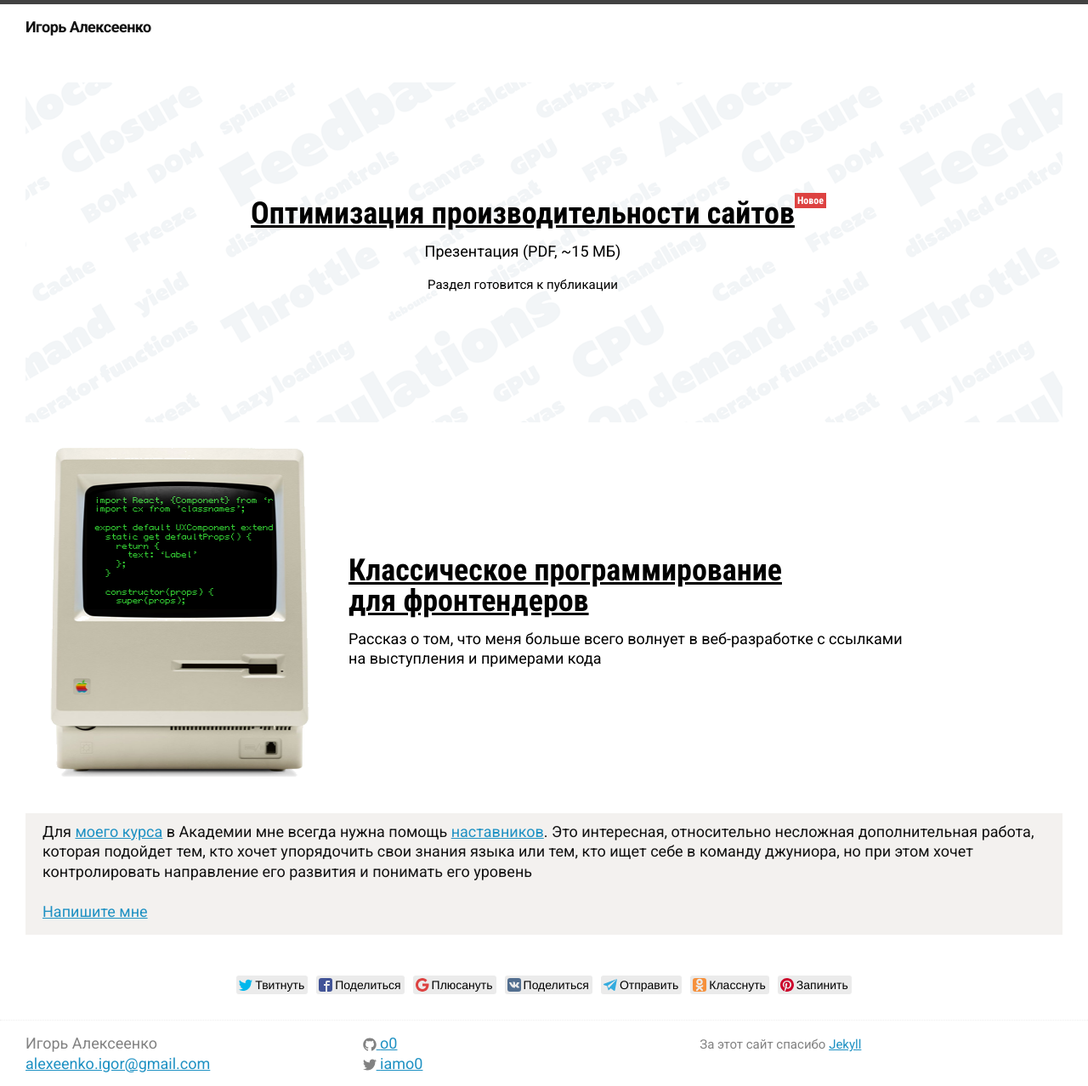
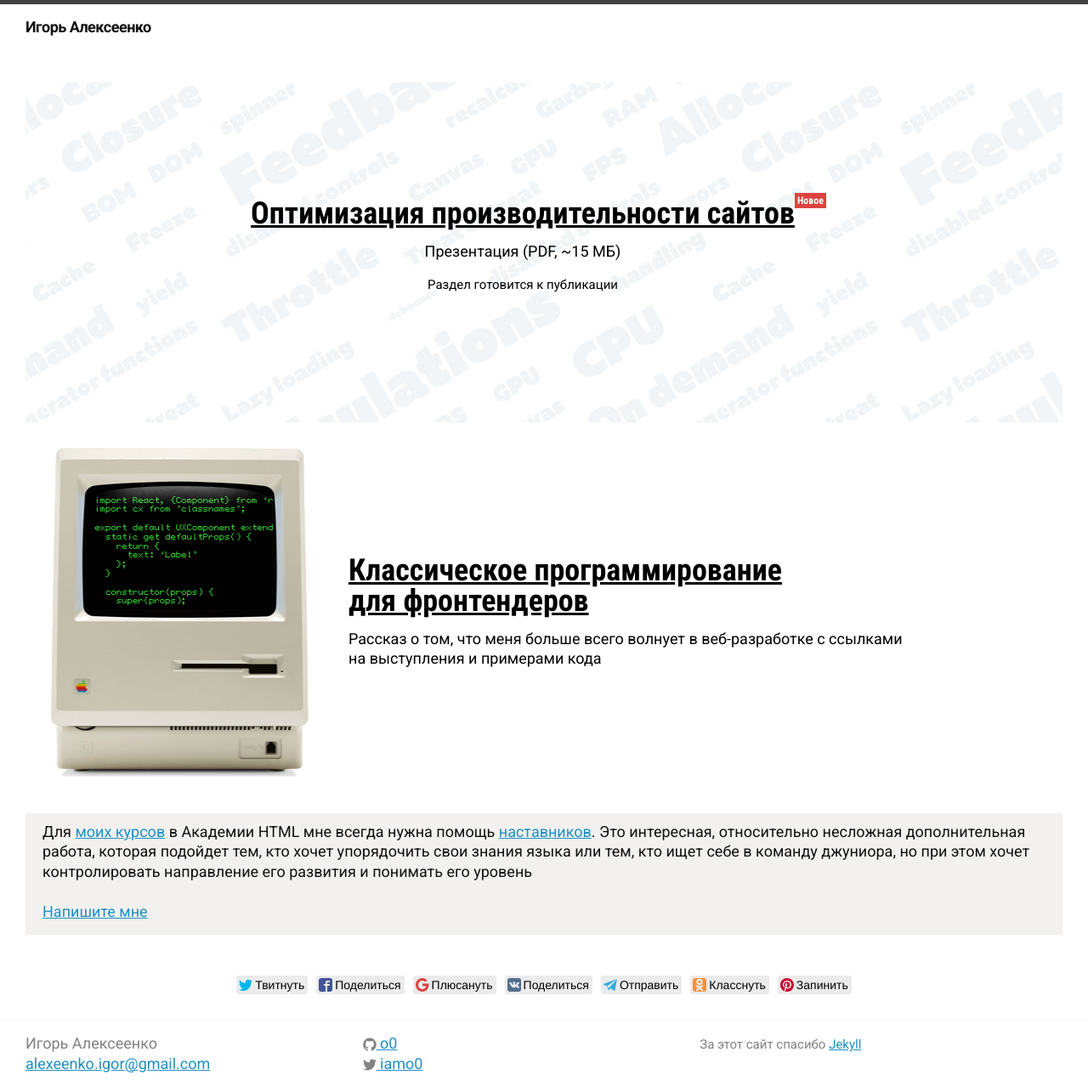
Before and after one commit to o0/o0.github.io, a Jekyll site: the page built from index.html, in a window 1280 px wide. Shown: the whole page at 85% size. Built offline with Jekyll 4.4.1, drawn with Linux system fonts in a browser that asks for light colours; comment, search, counter and statistics services are not loaded.

Commit message:
Добавлено уточнение про курсы по JS вместо одного курса

```diff
--- a/index.html
+++ b/index.html
@@ -26,7 +26,7 @@ layout: default
 </a>
 
 <div class="incut">
-  <p>Для <a href="https://htmlacademy.ru/intensive/javascript" target="_blank" rel="nofollow">моего курса</a> в&nbsp;Академии мне всегда нужна помощь <a href="https://htmlacademy.ru/intensive/javascript/tutors" target="_blank" rel="nofollow">наставников</a>. Это интересная, относительно несложная дополнительная работа, которая подойдет тем, кто&nbsp;хочет упорядочить свои знания языка или тем, кто ищет себе в&nbsp;команду джуниора, но&nbsp;при этом хочет контролировать направление его развития и&nbsp;понимать его уровень <br><br><a href="mailto:igor.alexeenko@htmlacademy.ru?cc=tutors@htmlacademy.ru&subject=Наставничество на интенсиве по JS (o0.github.o0)">Напишите мне</a>
+  <p>Для <a href="https://htmlacademy.ru/intensive/javascript" target="_blank" rel="nofollow">моих курсов</a> в&nbsp;Академии HTML мне всегда нужна помощь <a href="https://htmlacademy.ru/intensive/javascript/tutors" target="_blank" rel="nofollow">наставников</a>. Это интересная, относительно несложная дополнительная работа, которая подойдет тем, кто&nbsp;хочет упорядочить свои знания языка или тем, кто ищет себе в&nbsp;команду джуниора, но&nbsp;при этом хочет контролировать направление его развития и&nbsp;понимать его уровень <br><br><a href="mailto:igor.alexeenko@htmlacademy.ru?cc=tutors@htmlacademy.ru&subject=Наставничество на интенсиве по JS (o0.github.o0)">Напишите мне</a>
 </div>
 
 {% include likely.html %}
```
